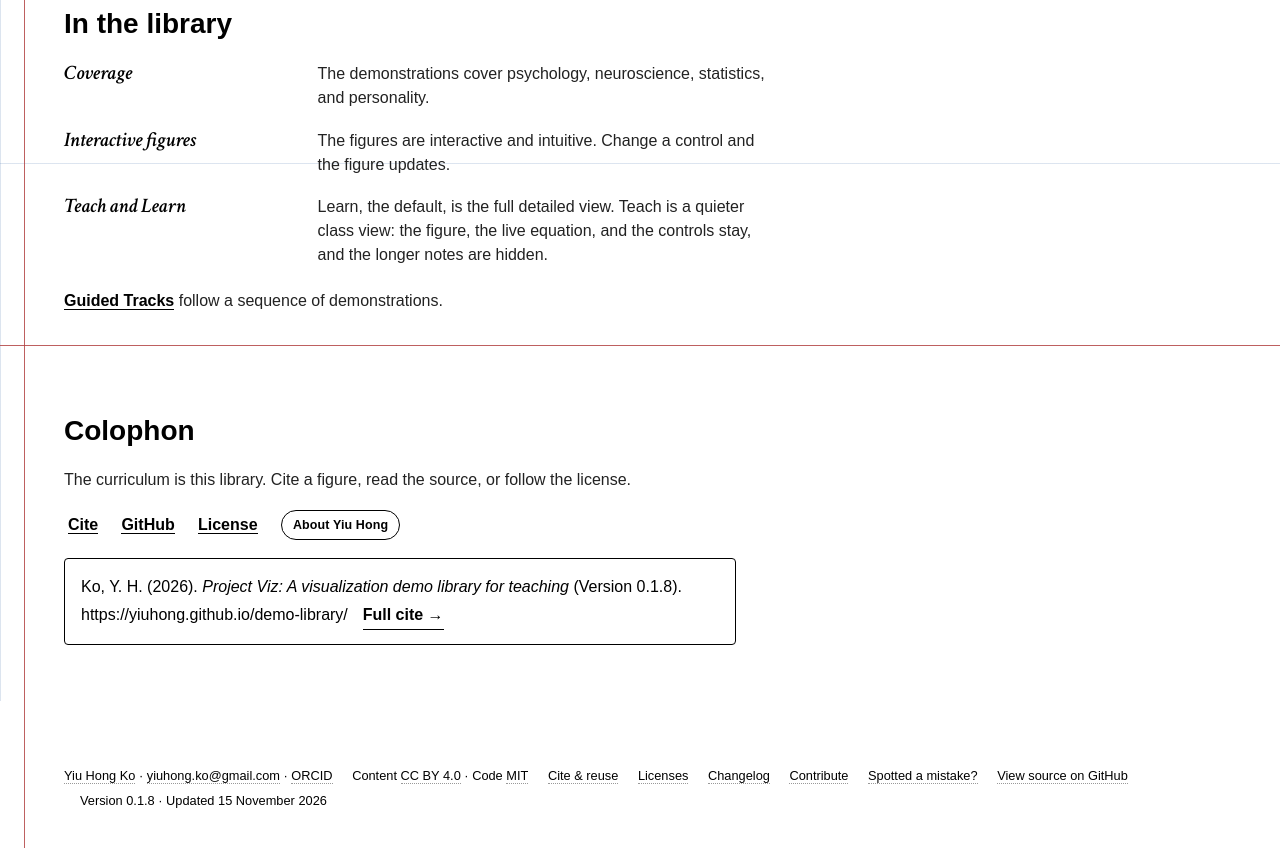
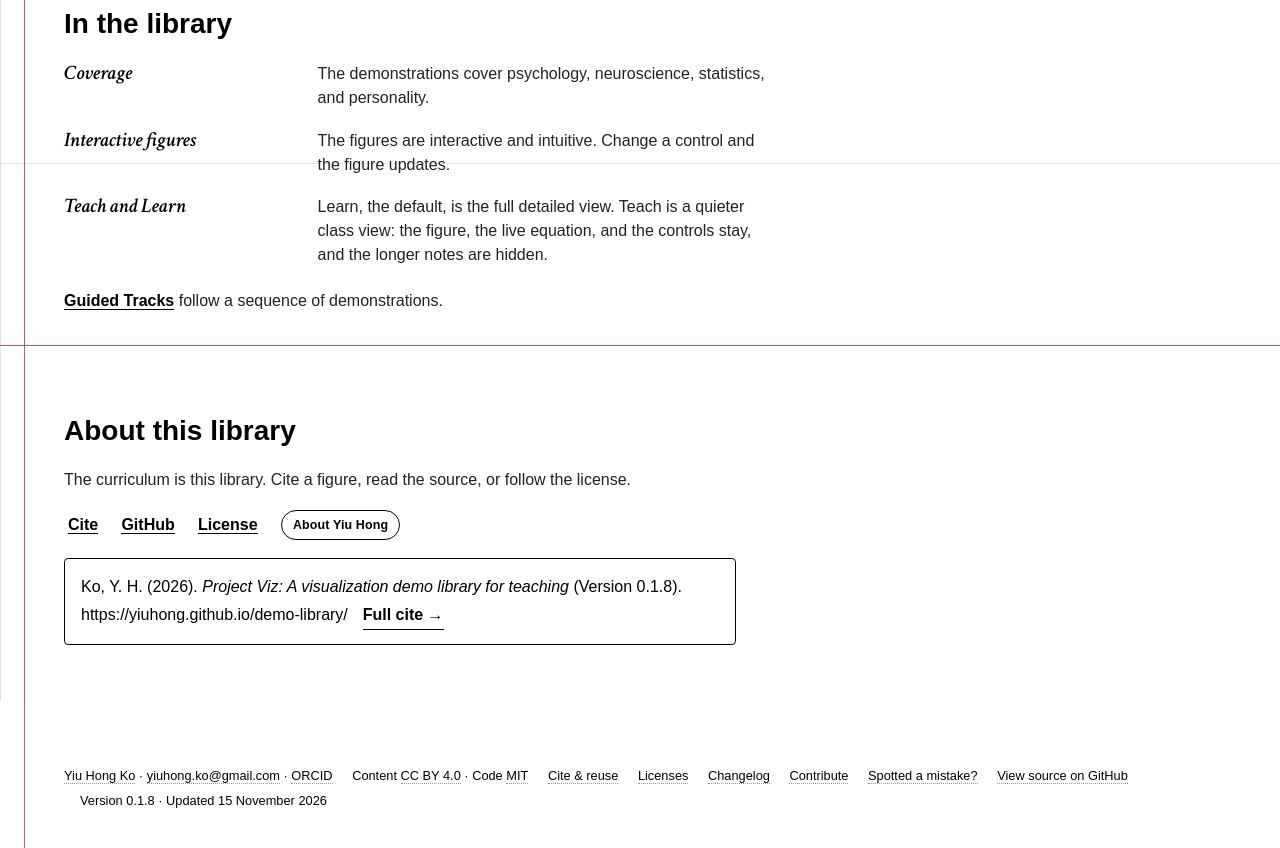
Before and after one commit to yiuhong/demo-library, a plain HTML site: page index.html in a window 1280 px wide. Shown: the part 637-1485 px from the top of the page. Drawn offline with Linux system fonts and the light colour scheme.

Commit message:
Rename the home page heading to About this library (#152)
The front-page heading that read Colophon now reads About this library.
The section id and the link class names stay, so #colophon still opens
that block. The citation version stays 0.1.8.

Co-authored-by: Cursor Agent <cursoragent@cursor.com>
Co-authored-by: Yiu Hong Ko <yiuhong@users.noreply.github.com>

```diff
--- a/index.html
+++ b/index.html
@@ -207,7 +207,7 @@
 
         <section id="colophon" class="viz-section viz-section--alt">
             <div class="inner">
-                <h2>Colophon</h2>
+                <h2>About this library</h2>
                 <p class="hub-colophon-lead">The curriculum is this library. Cite a figure, read the source, or follow the license.</p>
                 <ul class="hub-colophon-links">
                     <li><a href="cite.html">Cite</a></li>
```
Also changed, not shown: CHANGELOG.md.
